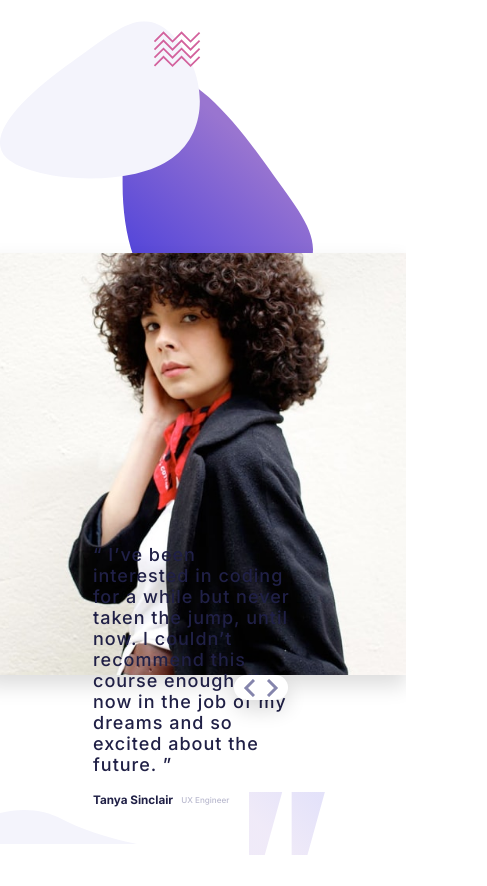
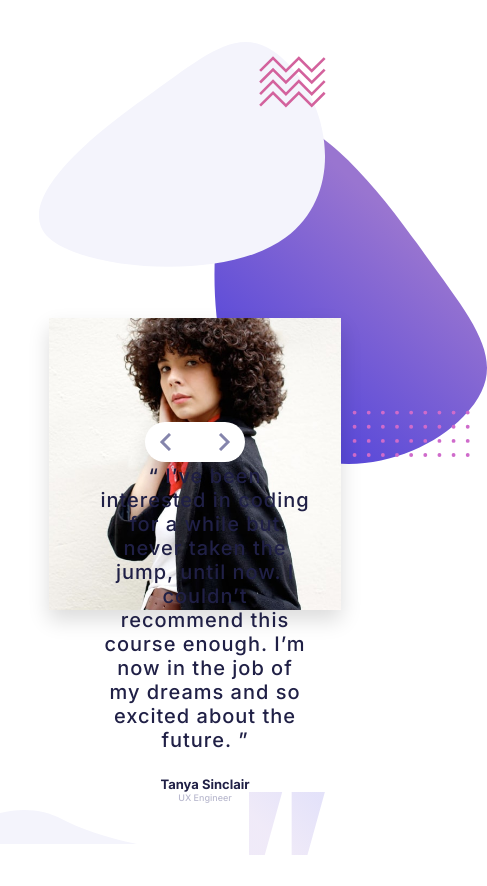
Before and after one commit to rajeshjaga/coding-bootcamp-testimonials-slider, a plain HTML site: page index.html in a window 390 px wide. Shown: the top 886 px of the page, 487 px wide, since content can reach past the window. Drawn offline with Linux system fonts and the light colour scheme.

Commit message:
completed challenge

```diff
--- a/style.css
+++ b/style.css
@@ -109,7 +109,7 @@ body {
 
 .buttons {
     position: absolute;
-    top: 80vh;
+    top: 77%;
     left: 60%;
     z-index: 999;
     background-color: white;
@@ -147,30 +147,46 @@ body {
         transform: scale(0.5);
     }
     body{
-        font-size:18px;
+        font-size:20px;
     }
     .curve {
         bottom: 0;
     }
     .big-svg {
-        height: 35vh;
-        left:0vw;
+        height: 50vh;
+        left:10vw;
         right:50%;
-        top:20vh;
+        margin-top:-20vh;
     }
     .main .person img {
-        width: auto;
-        margin: 0 auto;
+        width: 75vw;
+        margin-left:0;
         margin-top: 10vh;
-        height: 50vh;
+        height: auto;
     }
     .main .person {
-        padding:0em 2em;
+        padding:0em 0em;
     }
     .main .person .desc{
-        margin-top:60vh;
+        margin-top:50vh;
+
     }
     .main .person .desc p{
-        min-width:80%;
+        max-width:100%;
+        padding:0;
+        text-align:center;
+    }
+    .buttons{
+        top:50vh;
+        left:50%;
+        transform:translateX(-50%);
+    }
+    .buttons .button-container{
+        width:5em;
+        padding:1em 0.7em;
+    }
+    .persona{
+        flex-direction:column;
+        padding-top:1.2em;
     }
 }
```
